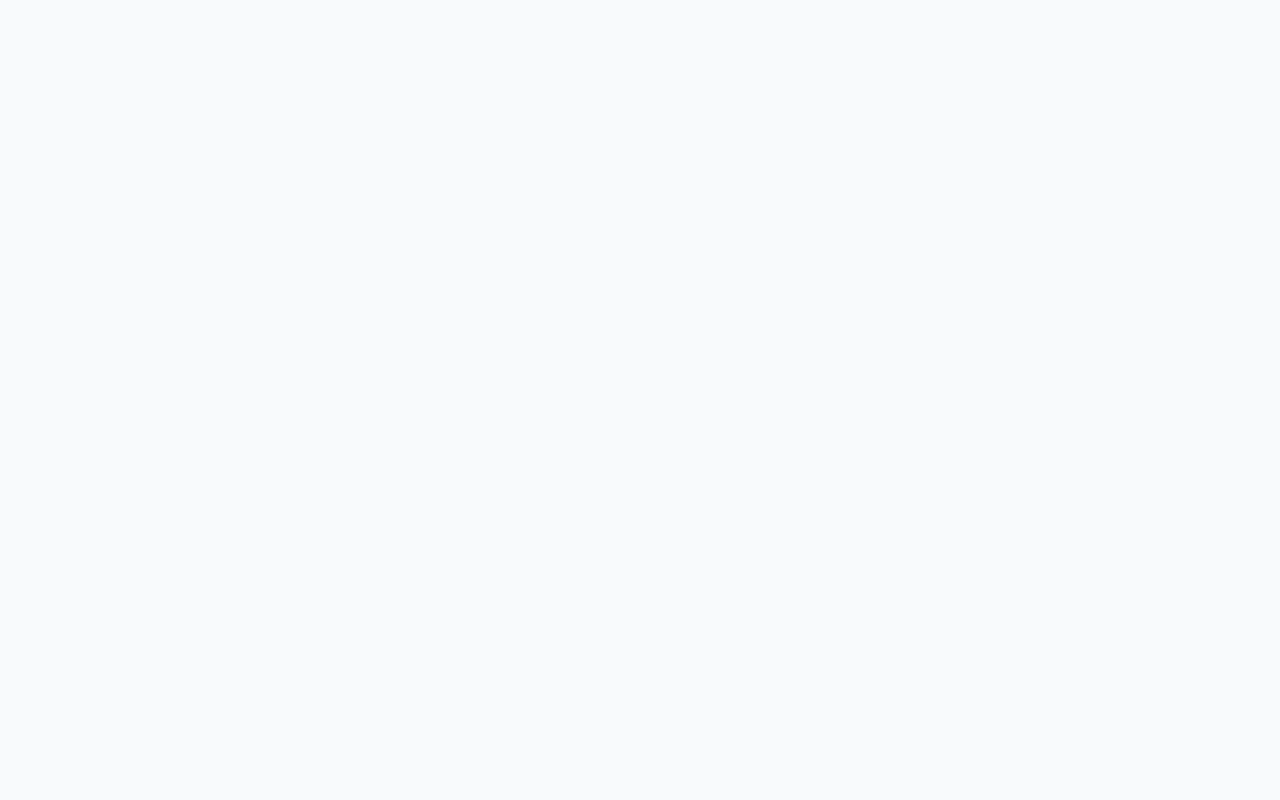
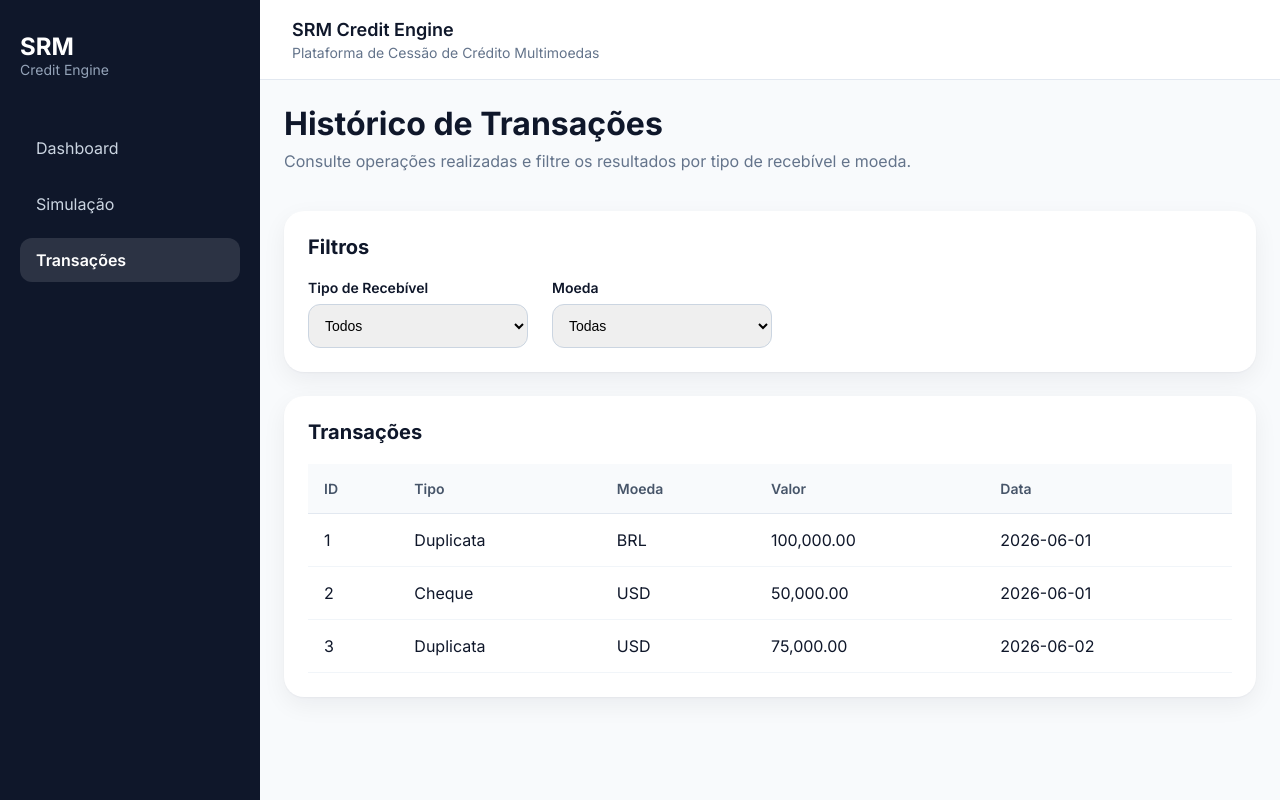
Before and after one commit to Brenda-olv/srm-credit-engine, an Angular app: page /transactions in a window 1280 px wide. Before the commit this address led to /. Built offline with nearby package versions, Linux system fonts and the light colour scheme.

Commit message:
feat: tela transacoes + model + service

```diff
--- a/src/app/app.routes.ts
+++ b/src/app/app.routes.ts
@@ -2,6 +2,7 @@ import { Routes } from '@angular/router';
 import { MainLayoutComponent } from './core/layout/main-layout/main-layout';
 import { DashboardComponent } from './features/dashboard/pages/dashboard/dashboard';
 import { SimulationComponent } from './features/simulation/pages/simulation/simulation';
+import { TransactionsComponent } from './features/transactions/pages/transactions/transactions';
 
 export const routes: Routes = [
 
@@ -17,6 +18,10 @@ export const routes: Routes = [
                 path: 'simulation',
                 component: SimulationComponent
             },
+            {
+                path: 'transactions',
+                component: TransactionsComponent
+            },
         ]
     }
 ];
--- a/src/app/core/layout/sidebar/sidebar.html
+++ b/src/app/core/layout/sidebar/sidebar.html
@@ -34,6 +34,14 @@
 
         </li>
 
+        <li>
+            <a routerLink="/transactions" routerLinkActive="active">
+
+                Transações
+
+            </a>
+        </li>
+
     </ul>
 
 </nav>
--- /dev/null
+++ b/src/app/features/transactions/pages/transactions/transactions.html
@@ -0,0 +1,158 @@
+<section class="transactions-page">
+
+    <header class="page-header">
+
+        <h1>
+            Histórico de Transações
+        </h1>
+
+        <p>
+            Consulte operações realizadas e filtre os resultados por tipo de recebível e moeda.
+        </p>
+
+    </header>
+
+    <section class="filters-card" aria-labelledby="filters-title">
+
+        <h2 id="filters-title">
+            Filtros
+        </h2>
+
+        <form [formGroup]="filterForm" class="filters-form">
+
+            <div class="form-group">
+
+                <label for="tipo">
+                    Tipo de Recebível
+                </label>
+
+                <select id="tipo" formControlName="tipo">
+
+                    <option value="">
+                        Todos
+                    </option>
+
+                    <option value="Duplicata">
+                        Duplicata
+                    </option>
+
+                    <option value="Cheque">
+                        Cheque
+                    </option>
+
+                </select>
+
+            </div>
+
+            <div class="form-group">
+
+                <label for="moeda">
+                    Moeda
+                </label>
+
+                <select id="moeda" formControlName="moeda">
+
+                    <option value="">
+                        Todas
+                    </option>
+
+                    <option value="BRL">
+                        BRL
+                    </option>
+
+                    <option value="USD">
+                        USD
+                    </option>
+
+                </select>
+
+            </div>
+
+        </form>
+
+    </section>
+
+    <section class="table-card" aria-labelledby="transactions-title">
+
+        <h2 id="transactions-title">
+            Transações
+        </h2>
+
+        <div class="table-wrapper">
+
+            <table>
+
+                <caption class="sr-only">
+                    Lista de transações financeiras
+                </caption>
+
+                <thead>
+
+                    <tr>
+
+                        <th scope="col">
+                            ID
+                        </th>
+
+                        <th scope="col">
+                            Tipo
+                        </th>
+
+                        <th scope="col">
+                            Moeda
+                        </th>
+
+                        <th scope="col">
+                            Valor
+                        </th>
+
+                        <th scope="col">
+                            Data
+                        </th>
+
+                    </tr>
+
+                </thead>
+
+                <tbody>
+
+                    @for (
+                    transaction of filteredTransactions;
+                    track transaction.id
+                    ) {
+
+                    <tr>
+
+                        <td>
+                            {{ transaction.id }}
+                        </td>
+
+                        <td>
+                            {{ transaction.tipo }}
+                        </td>
+
+                        <td>
+                            {{ transaction.moeda }}
+                        </td>
+
+                        <td>
+                            {{ transaction.valor | number:'1.2-2' }}
+                        </td>
+
+                        <td>
+                            {{ transaction.data }}
+                        </td>
+
+                    </tr>
+
+                    }
+
+                </tbody>
+
+            </table>
+
+        </div>
+
+    </section>
+
+</section>
--- /dev/null
+++ b/src/app/features/transactions/pages/transactions/transactions.scss
@@ -0,0 +1,116 @@
+.transactions-page {
+    display: flex;
+    flex-direction: column;
+    gap: 24px;
+}
+
+.page-header h1 {
+    margin: 0;
+    font-size: 32px;
+    font-weight: 700;
+}
+
+.page-header p {
+    margin-top: 8px;
+    color: #64748b;
+}
+
+.filters-card,
+.table-card {
+    background: white;
+
+    padding: 24px;
+
+    border-radius: 20px;
+
+    box-shadow:
+        0 1px 2px rgba(15, 23, 42, 0.04),
+        0 8px 24px rgba(15, 23, 42, 0.06);
+}
+
+.filters-card h2,
+.table-card h2 {
+    margin-top: 0;
+    margin-bottom: 20px;
+
+    font-size: 20px;
+}
+
+.filters-form {
+    display: flex;
+    gap: 24px;
+}
+
+.form-group {
+    display: flex;
+    flex-direction: column;
+    gap: 8px;
+
+    min-width: 220px;
+}
+
+.form-group label {
+    font-size: 14px;
+    font-weight: 600;
+}
+
+.form-group select {
+    padding: 12px;
+
+    border: 1px solid #cbd5e1;
+    border-radius: 12px;
+
+    font-size: 14px;
+}
+
+.table-wrapper {
+    overflow-x: auto;
+}
+
+table {
+    width: 100%;
+    border-collapse: collapse;
+}
+
+thead {
+    background: #f8fafc;
+}
+
+th {
+    text-align: left;
+
+    padding: 16px;
+
+    font-size: 14px;
+    font-weight: 600;
+
+    color: #475569;
+
+    border-bottom: 1px solid #e2e8f0;
+}
+
+td {
+    padding: 16px;
+
+    border-bottom: 1px solid #f1f5f9;
+}
+
+tbody tr:hover {
+    background: #f8fafc;
+}
+
+.sr-only {
+    position: absolute;
+
+    width: 1px;
+    height: 1px;
+
+    padding: 0;
+    margin: -1px;
+
+    overflow: hidden;
+
+    clip: rect(0, 0, 0, 0);
+
+    border: 0;
+}
--- /dev/null
+++ b/src/app/features/transactions/pages/transactions/transactions.ts
@@ -0,0 +1,72 @@
+import { Component } from '@angular/core';
+import { DecimalPipe } from '@angular/common';
+
+import {
+  FormControl,
+  FormGroup,
+  ReactiveFormsModule
+} from '@angular/forms';
+
+import { TransactionsService } from '../../services/transactions.service';
+import { Transactions } from '../../models/transactions.model';
+
+@Component({
+  selector: 'app-transactions',
+  standalone: true,
+  imports: [
+    ReactiveFormsModule,
+    DecimalPipe
+  ],
+  templateUrl: './transactions.html',
+  styleUrl: './transactions.scss'
+})
+export class TransactionsComponent {
+
+  transactions: Transactions[] = [];
+
+  filteredTransactions: Transactions[] = [];
+
+  filterForm = new FormGroup({
+    tipo: new FormControl(''),
+    moeda: new FormControl('')
+  });
+
+  constructor(
+    private transactionsService: TransactionsService
+  ) {
+
+    this.transactions =
+      this.transactionsService.getTransactions();
+
+    this.filteredTransactions =
+      this.transactions;
+
+    this.filterForm.valueChanges.subscribe(() => {
+      this.applyFilters();
+    });
+
+  }
+
+  private applyFilters(): void {
+
+    const filters =
+      this.filterForm.getRawValue();
+
+    this.filteredTransactions =
+      this.transactions.filter(transaction => {
+
+        const tipoMatch =
+          !filters.tipo ||
+          transaction.tipo === filters.tipo;
+
+        const moedaMatch =
+          !filters.moeda ||
+          transaction.moeda === filters.moeda;
+
+        return tipoMatch && moedaMatch;
+
+      });
+
+  }
+
+}
--- /dev/null
+++ b/src/app/features/transactions/services/transactions.service.ts
@@ -0,0 +1,37 @@
+import { Injectable } from '@angular/core';
+import { Transactions } from '../models/transactions.model';
+
+@Injectable({
+    providedIn: 'root'
+})
+export class TransactionsService {
+
+    getTransactions(): Transactions[] {
+
+        return [
+            {
+                id: 1,
+                tipo: 'Duplicata',
+                moeda: 'BRL',
+                valor: 100000,
+                data: '2026-06-01'
+            },
+            {
+                id: 2,
+                tipo: 'Cheque',
+                moeda: 'USD',
+                valor: 50000,
+                data: '2026-06-01'
+            },
+            {
+                id: 3,
+                tipo: 'Duplicata',
+                moeda: 'USD',
+                valor: 75000,
+                data: '2026-06-02'
+            }
+        ];
+
+    }
+
+}
```
Also changed, not shown: src/app/features/transactions/models/transactions.model.ts (added, +7 -0 lines), 1 other file (tests, documents, lock files or other folders).
